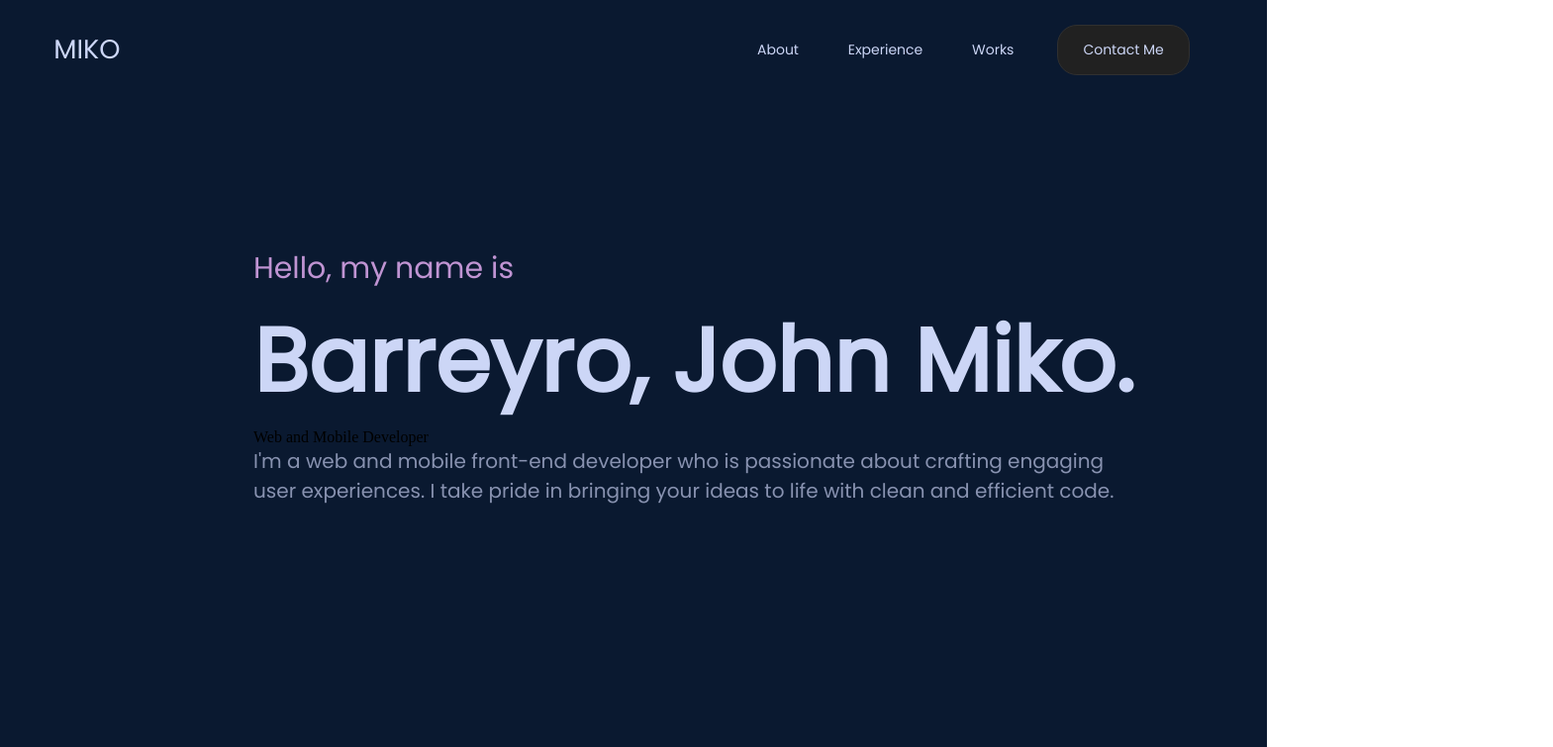
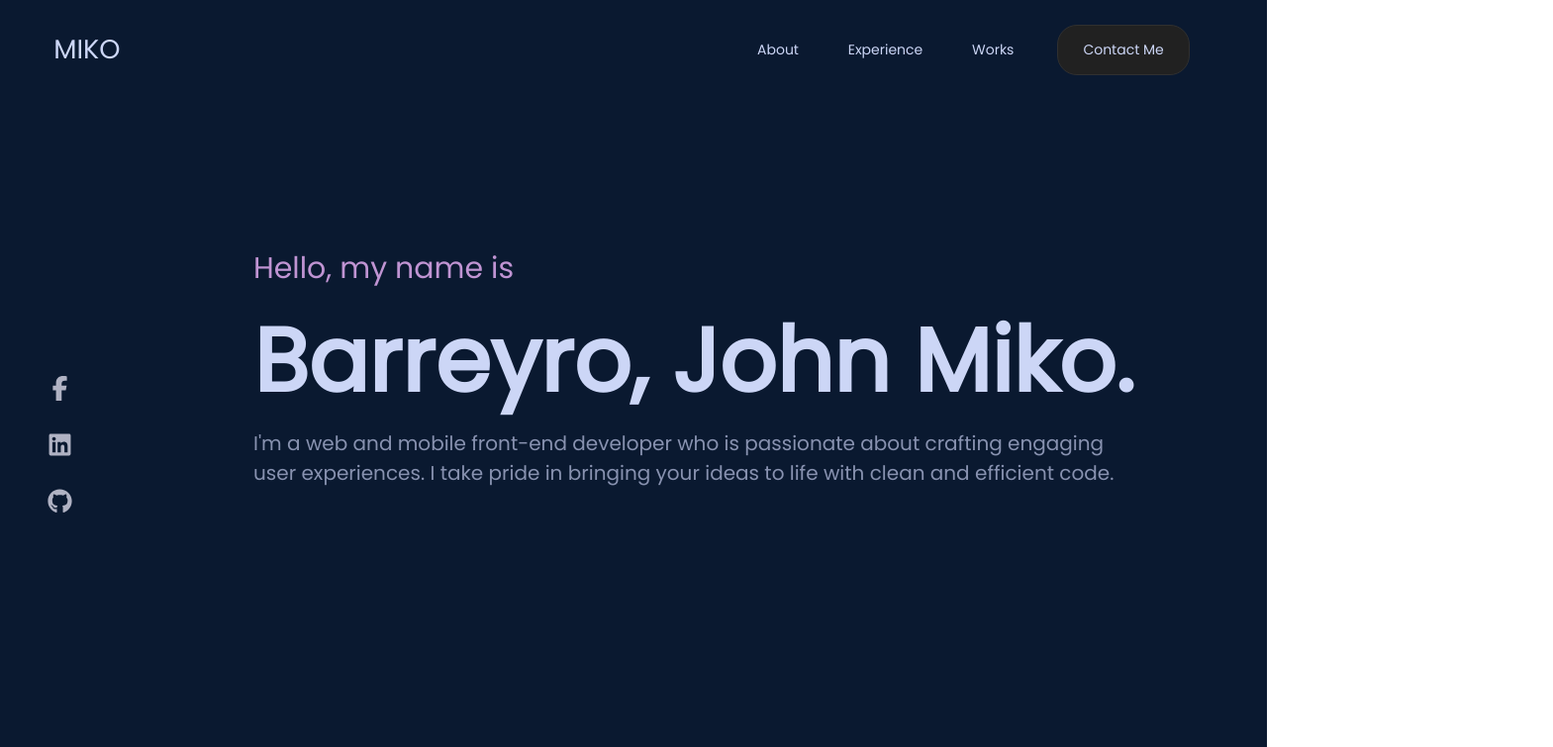
Before and after one commit to barreyrojohnmiko/personal-portfolio, a React (Create React App) app: page /home in a window 1280 px wide. Shown: the top 755 px of the page at 99% size, 1569 px wide, since content can reach past the window. Built offline with nearby package versions, Linux system fonts and the light colour scheme.

Commit message:
added Sidebar component

```diff
--- a/package.json
+++ b/package.json
@@ -1,9 +1,11 @@
 {
-  "homepage": "https://barreyrojohnmiko.github.io/RJSPersonalPortfolio",
   "name": "personal-portfolio",
   "version": "0.1.0",
   "private": true,
   "dependencies": {
+    "@fortawesome/fontawesome-svg-core": "^6.3.0",
+    "@fortawesome/free-brands-svg-icons": "^6.3.0",
+    "@fortawesome/react-fontawesome": "^0.2.0",
     "@testing-library/jest-dom": "^5.16.5",
     "@testing-library/react": "^13.4.0",
     "@testing-library/user-event": "^13.5.0",
--- a/src/App.tsx
+++ b/src/App.tsx
@@ -2,6 +2,7 @@ import React from "react";
 import { Routes, Route } from "react-router-dom";
 
 import Home from "./components/Home";
+import Sidebar from "./views/Sidebar";
 
 import "./App.css";
 
@@ -11,6 +12,7 @@ const App = () => {
       <Routes>
         <Route path="/" element={<Home />} />
         <Route path="/home" element={<Home />} />
+        <Route path="/sidebar" element={<Sidebar />} />
       </Routes>
     </div>
   );
--- a/src/components/About.css
+++ b/src/components/About.css
@@ -2,9 +2,14 @@
     display: flex;
     justify-content: center;
     flex-direction: column;
+    /* padding-left: 20%; */
     padding-left: 20%;
     margin-bottom: 20%;
     width: 900px;
+}
+
+.about-body {
+    width: 100%;
 }
 
 .greetings {
@@ -65,7 +70,8 @@
     font-weight: normal;
     font-size: 18px;
     color: #8892B0;
-    width: 900px;
+    width: 100%;
+    overflow: hidden;
     margin-right: 100px;
 }
 
--- a/src/components/About.tsx
+++ b/src/components/About.tsx
@@ -1,13 +1,16 @@
-import React, { useState } from "react";
+import React from "react";
 import "./About.css";
+
+import Sidebar from "../views/Sidebar";
 
 const About = () => {
   return (
-    <div className="body">
+    <div>
+
+      <div className="about-body">
         <div className="introduction-container">
           <div className="greetings">Hello, my name is</div>
           <div className="full-name"> Barreyro, John Miko.</div>
-        <div className="job-role">Web and Mobile Developer</div>
           <div className="job-description">
             I'm a web and mobile front-end developer who is passionate about
             crafting engaging user experiences. I take pride in bringing your
@@ -21,22 +24,22 @@ const About = () => {
             <div className="about-me-container">
               <div className="about-me-sub-container">
                 <div className="about-me">
-                I have a passion for exploring and developing innovative ideas.
-                As a naturally curious person, I became interested in
-                development by wondering on how I could hack into my neighbors'
-                Wi-Fi. Although this wasn't a part of my formal education in
-                Computer Science, I found turning my designs into functional
-                websites very fulfilling and enjoyable, which ultimately led me
-                to pursue programming as a career.
+                  I have a passion for exploring and developing innovative
+                  ideas. As a naturally curious person, I became interested in
+                  development by wondering on how I could hack into my
+                  neighbors' Wi-Fi. Although this wasn't a part of my formal
+                  education in Computer Science, I found turning my designs into
+                  functional websites very fulfilling and enjoyable, which
+                  ultimately led me to pursue programming as a career.
                 </div>
                 <br></br>
                 <div className="about-me">
-                Today, as a full-time front-end developer with a specialization
-                in Android development, I have extensive experience working with
-                various frameworks such as Angular and React, as well as
-                essential libraries like Redux and Axios. I'm also proficient in
-                web development and have a broad range of skills that extend
-                beyond just mobile development.
+                  Today, as a full-time front-end developer with a
+                  specialization in Android development, I have extensive
+                  experience working with various frameworks such as Angular and
+                  React, as well as essential libraries like Redux and Axios.
+                  I'm also proficient in web development and have a broad range
+                  of skills that extend beyond just mobile development.
                 </div>
                 <br></br>
                 <div className="about-me">
@@ -70,6 +73,7 @@ const About = () => {
           </div>
         </div>
       </div>
+    </div>
   );
 };
 
--- a/src/components/Home.css
+++ b/src/components/Home.css
@@ -1,7 +1,8 @@
 .main-component {
     height: 100%;
-    width: 100%;
-    background: #0a1930;
+    background: #0A1930;
+    display: flex;
+    flex-direction: row;
 }
 
 .header {
@@ -9,10 +10,10 @@
     display: flex;
     justify-content: space-between;
     align-items: center;
-    /* background: #221A37; */
     padding-left: 4.23%;
     padding-right: 4.23%;
     margin-bottom: 11.65%;
+    /* background: #221A37; */
 }
 
 .header-logo {
--- a/src/components/Home.tsx
+++ b/src/components/Home.tsx
@@ -1,39 +1,38 @@
-import React, { useState, useRef } from "react";
-import { Link } from "react-router-dom";
+import React, { useRef } from "react";
 
 import "./Home.css";
 import About from "./About";
-import Card from "../views/Card";
 import AnimatedButton from "../views/AnimatedButton";
+import Sidebar from "../views/Sidebar";
 
 const Home = () => {
-  const [cardData, setCardData] = useState({
-    fName: "Sofia Noreen",
-    lName: "Esposo",
-    age: 22,
-  });
-
   const aboutSectionRef = useRef<HTMLDivElement>(null);
 
   const handleAboutClick = () => {
     if (aboutSectionRef.current) {
       window.scrollTo({
         top: aboutSectionRef.current.offsetTop + 500,
-        behavior: "smooth"
+        behavior: "smooth",
       });
     }
   };
 
   return (
     <div className="main-component">
-      {/* <div>
-        <Card {...cardData} />
-      </div> */}
+      <div className="sidebar">
+        <Sidebar />
+      </div>
+      <div>
         <div className="header">
           <div className="header-logo">MIKO</div>
           <div className="header-menu">
             <div className="header-btn-text-spacing">
-            <button className="header-btn-text btn-border" onClick={handleAboutClick}>About</button>
+              <button
+                className="header-btn-text btn-border"
+                onClick={handleAboutClick}
+              >
+                About
+              </button>
             </div>
             <div className="header-btn-text-spacing">
               <button className="header-btn-text btn-border">Experience</button>
@@ -51,6 +50,7 @@ const Home = () => {
           <About />
         </div>
       </div>
+    </div>
   );
 };
 
--- /dev/null
+++ b/src/views/Sidebar.css
@@ -0,0 +1,27 @@
+.sidebar-main-container {
+    height: 100vh;
+    width: 120px;
+    background: #0A1930;
+    display: flex;
+    flex-direction: column;
+    justify-content: center;
+    align-items: center;
+    position: fixed;
+    margin-top: 100px;
+}
+
+.sidebar-sub-container {
+    margin-top: -100px;
+}
+
+.sidebar-logo {
+    height: 25px;
+    width: 25px;
+    margin-top: 15px;
+    margin-bottom: 15px;
+    color: #B0B2C3;
+}
+
+.sidebar-logo:hover {
+    color: white;
+}
--- /dev/null
+++ b/src/views/Sidebar.tsx
@@ -0,0 +1,30 @@
+import React from "react";
+
+import "./Sidebar.css";
+
+import { FontAwesomeIcon } from "@fortawesome/react-fontawesome";
+import {
+  faLinkedin,
+  faGithub,
+  faFacebookF,
+} from "@fortawesome/free-brands-svg-icons";
+
+const Sidebar = () => {
+  return (
+    <div className="sidebar-main-container">
+      <div className="sidebar-sub-container">
+        <div data-toggle="tooltip" title="Facebook" onClick={() => window.open('https://www.facebook.com/JMDBarreyro/')}>
+          <FontAwesomeIcon icon={faFacebookF} className="sidebar-logo" />
+        </div>
+        <div data-toggle="tooltip" title="Linkedin" onClick={() => window.open('https://www.linkedin.com/in/john-miko-barreyro-38463225b/')}>
+          <FontAwesomeIcon icon={faLinkedin} className="sidebar-logo" />
+        </div>
+        <div data-toggle="tooltip" title="Github" onClick={() => window.open('https://github.com/barreyrojohnmiko')}>
+          <FontAwesomeIcon icon={faGithub} className="sidebar-logo" />
+        </div>
+      </div>
+    </div>
+  );
+};
+
+export default Sidebar;
```
Also changed, not shown: 1 other file (tests, documents, lock files or other folders). Lines whose indentation alone changed are shown as unchanged.
